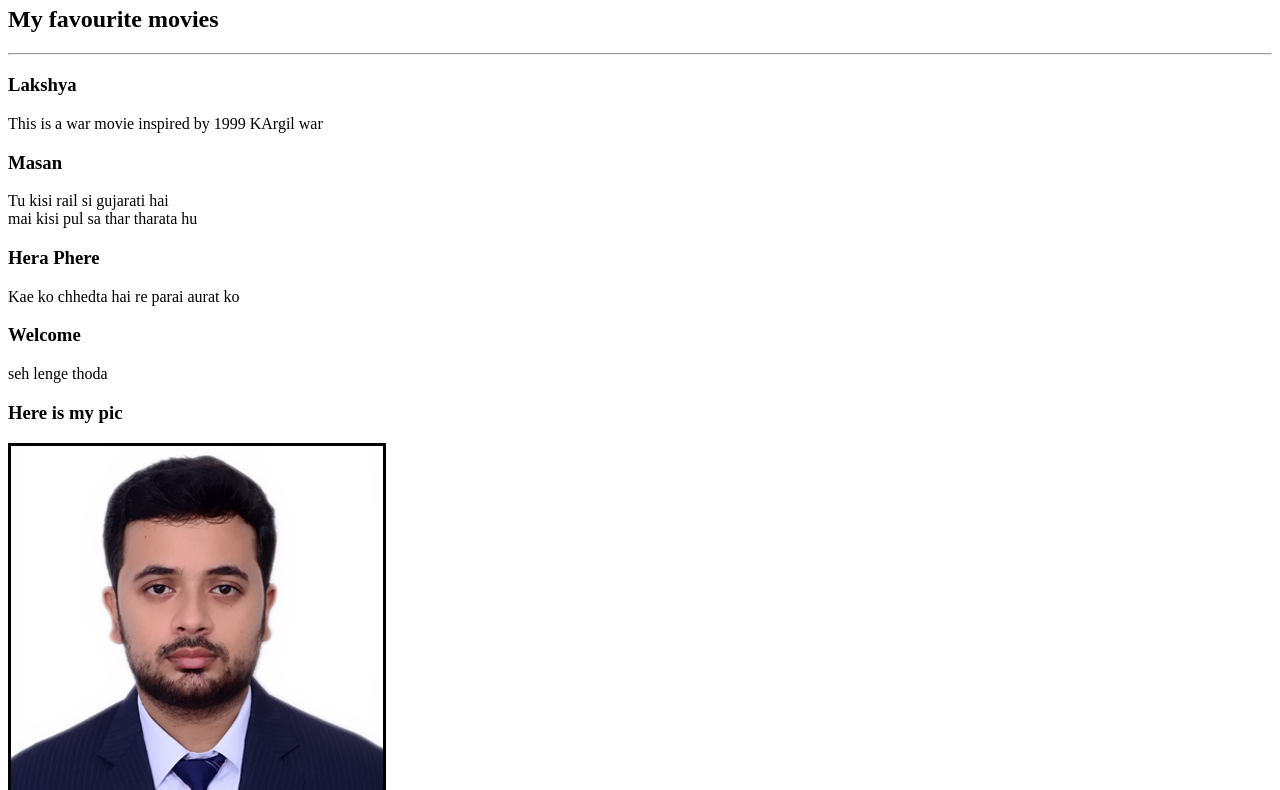
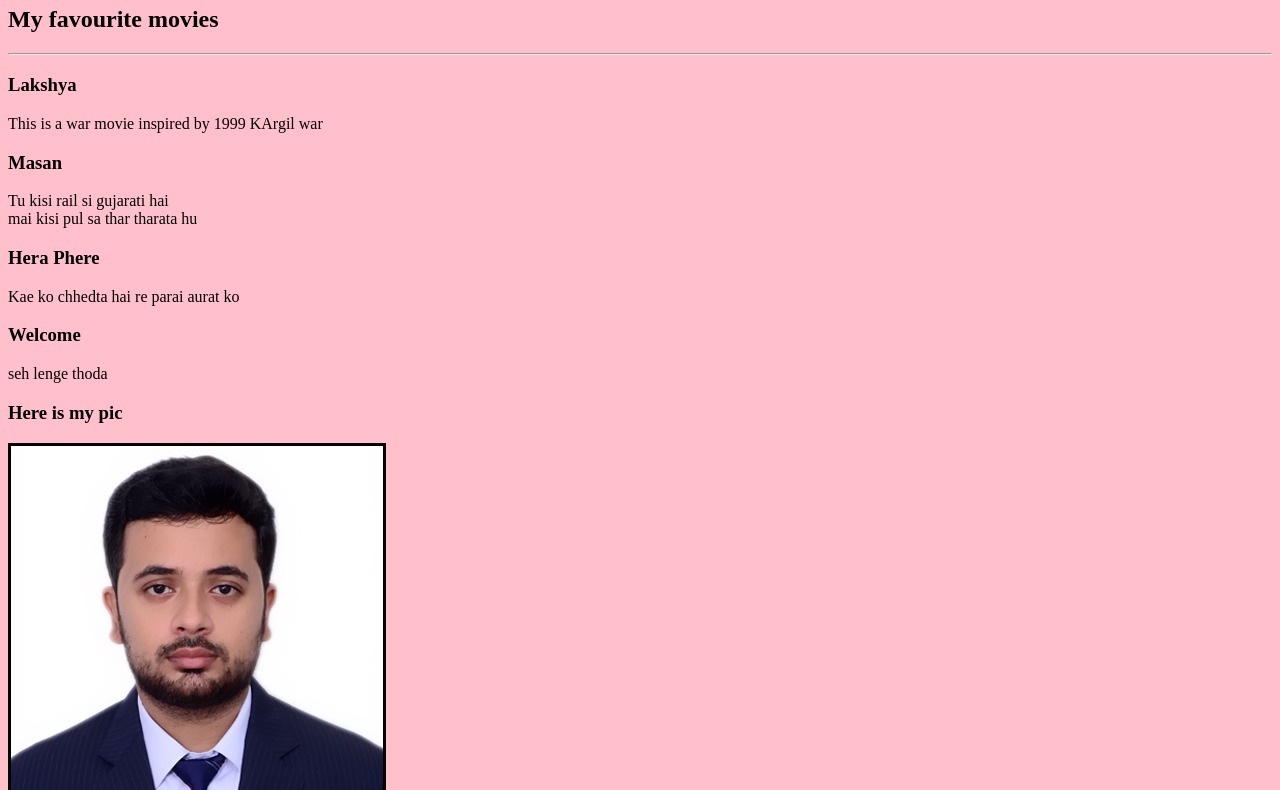
Before and after one commit to rAVI30S/fe_work, a plain HTML site: page index.html in a window 1280 px wide. Shown: the part 60-850 px from the top of the page. Drawn offline with Linux system fonts and the light colour scheme.

Commit message:
Update index.html

```diff
--- a/index.html
+++ b/index.html
@@ -15,5 +15,4 @@ mai kisi pul sa thar tharata hu</p>
 <img src = "./Ravi.JPG" alt="this is my pic" />
  <br />
 <a href="./contactDetails.html"> Click to get contact details </a>
-<html style = background: pink">
-                               </html>
+<html style="background: pink;"></html>
```
